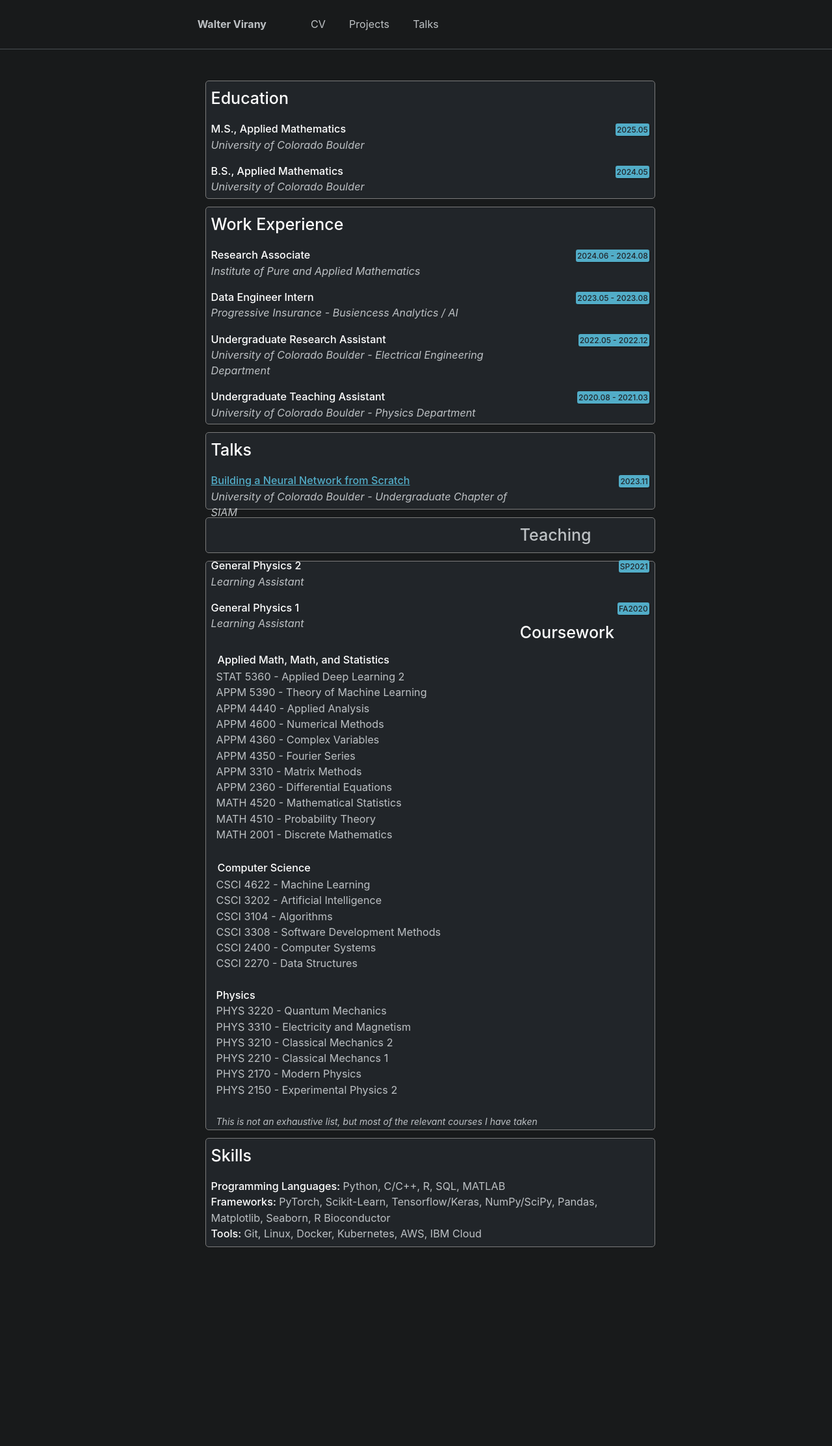
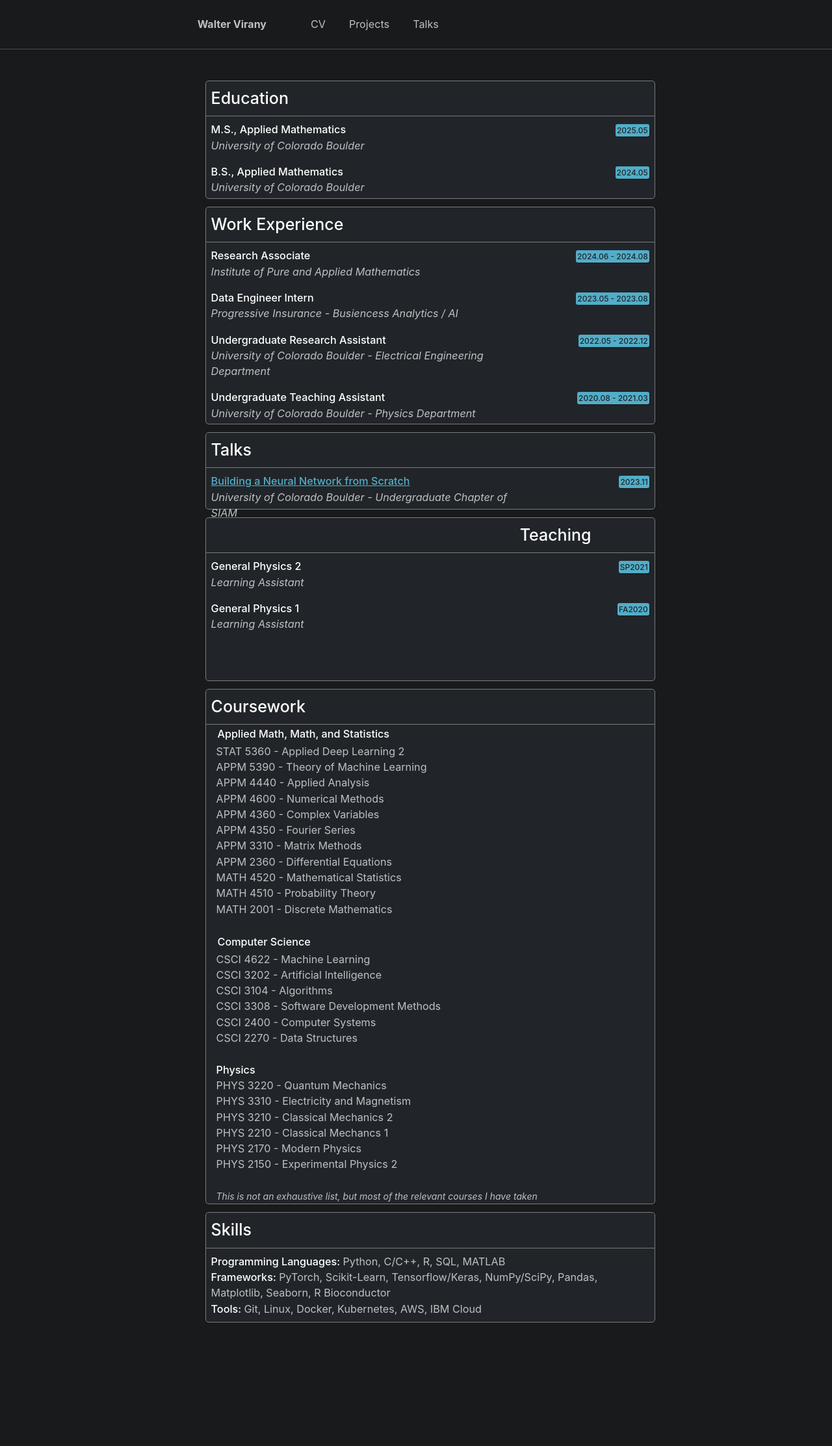
Before and after one commit to wvirany/wvirany.github.io, a Jekyll site: the page built from _pages/cv.html, in a window 1280 px wide. Shown: the whole page at 65% size. Built offline with Jekyll 4.4.1, drawn with Linux system fonts in a browser that asks for light colours; before the commit the page ends 2110 px from its top, so only the background shows below that.

Commit message:
Update cv.html

```diff
--- a/_pages/cv.html
+++ b/_pages/cv.html
@@ -60,6 +60,9 @@ div.cv {
     font-weight:450;
     padding:8px;
     color:white;
+    border-bottom-width: 1px;
+    border-bottom-color: rgb(123, 123, 123);
+    border-bottom-style: solid;
 }
 
 
@@ -152,7 +155,7 @@ div.cv {
     <!-- TALKS -->
 
     <div class="cv" style="height:117px;">
-        <div style="font-size:25px; font-weight:450; padding:8px; color:white;">Talks</div>
+        <div class="header">Talks</div>
         <div>
         <div class="row">
             <div class="column left">
@@ -169,8 +172,8 @@ div.cv {
 
     <!-- TEACHING -->
 
-    <div class="cv">
-        <div style="font-size:25px; font-weight:450; padding:8px;">Teaching</div>
+    <div class="cv" style="height:250px;">
+        <div class="header">Teaching</div>
 
         <div class="row">
             <div class="column left">
@@ -199,7 +202,7 @@ div.cv {
     <!-- COURSWORK -->
 
     <div class="cv">
-        <div style="font-size:25px; font-weight:450; padding:8px; color:white;">Coursework</div>
+        <div class="header">Coursework</div>
         <div style="padding-left:16px">
             <div style="font-weight:450; color:white; padding:2px;">Applied Math, Math, and Statistics</div>
             STAT 5360 - Applied Deep Learning 2<br>
@@ -240,7 +243,7 @@ div.cv {
     <!-- SKILLS -->
 
     <div class="cv">
-        <div style="font-size:25px; font-weight:450; padding:8px; color:white;">Skills</div>
+        <div class="header">Skills</div>
         <div style="padding:8px;">
             <b style="font-weight: 450; color:white;">Programming Languages: </b>
             Python, C/C++, R, SQL, MATLAB
```
